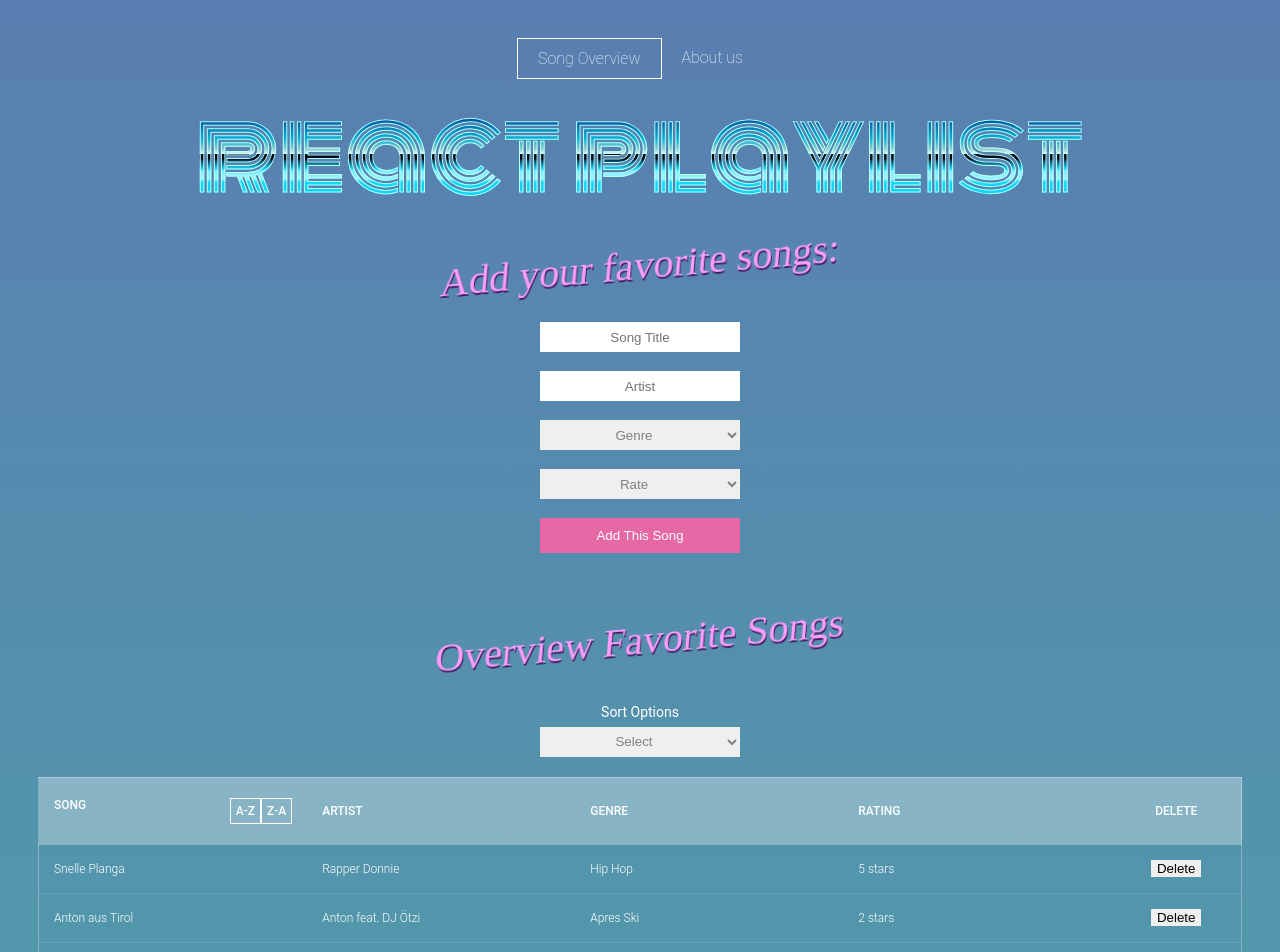
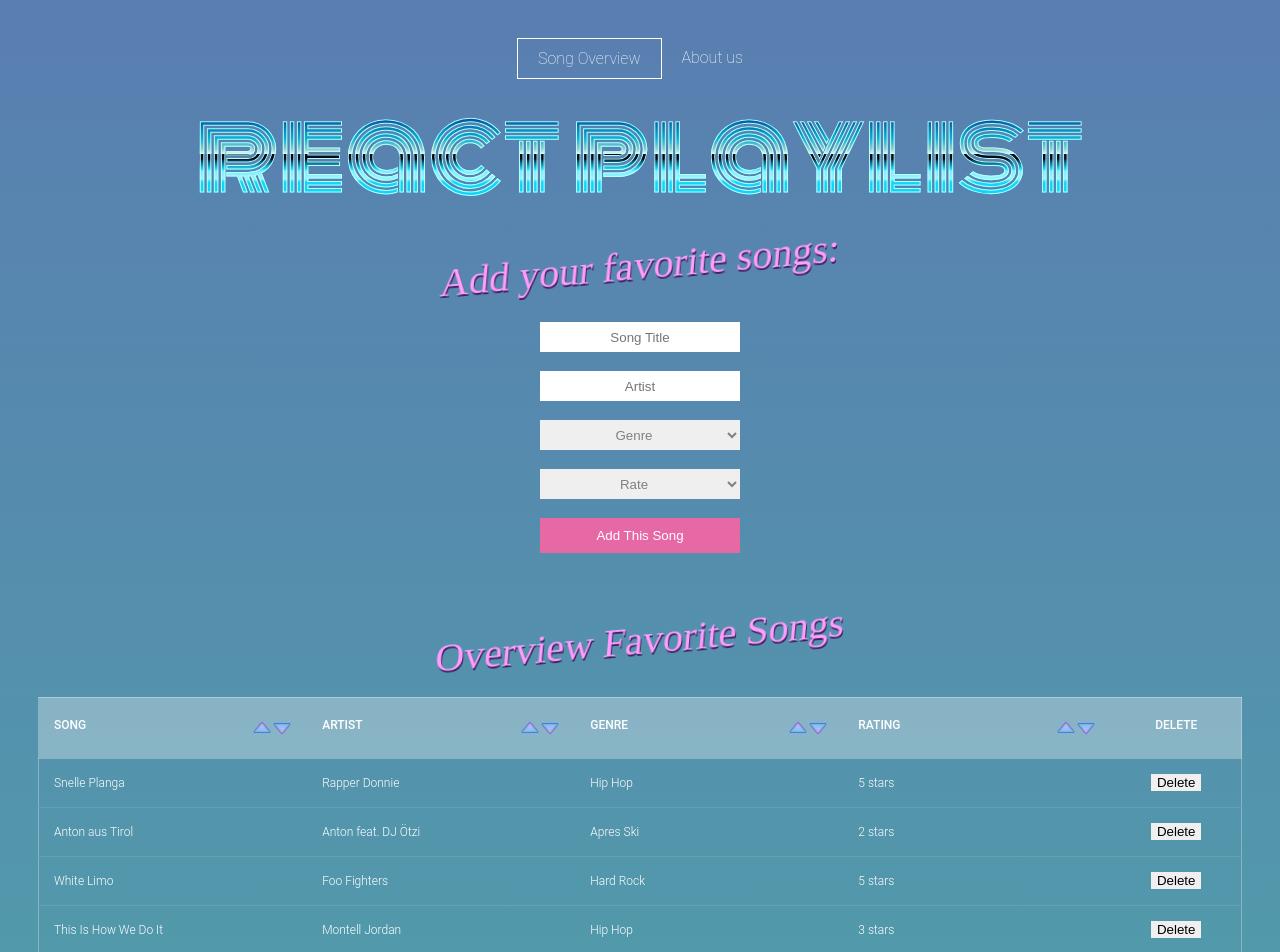
Before and after one commit to mpauws/React-API-Favs-Playlist-Winc-Academy, a React (Create React App) app in the folder my-app/: page / in a window 1280 px wide. Shown: the top 952 px of the page. Built offline with nearby package versions, Linux system fonts and the light colour scheme; a web font is replaced by a local one.

Commit message:
sort functionality

```diff
--- a/my-app/src/components/SongOverview.js
+++ b/my-app/src/components/SongOverview.js
@@ -1,68 +1,10 @@
 import React, { useState } from "react";
 import SongForm from "./SongForm";
-import SongSortSelect from "./SongSortSelect";
+import SongOverviewHeader from "./SongOverviewHeader";
 import SongListItem from "./SongListItem";
+import allSongsArray from "./songs.js";
 
 function SongOverview() {
-   const allSongsArray = [
-      {
-         id: "1",
-         songtitle: "Snelle Planga",
-         artist: "Rapper Donnie",
-         genre: "Hip Hop",
-         rating: "5 stars",
-      },
-      {
-         id: "2",
-         songtitle: "Anton aus Tirol",
-         artist: "Anton feat. DJ Ötzi",
-         genre: "Apres Ski",
-         rating: "2 stars",
-      },
-      {
-         id: "3",
-         songtitle: "White Limo",
-         artist: "Foo Fighters",
-         genre: "Hard Rock",
-         rating: "5 stars",
-      },
-      {
-         id: "4",
-         songtitle: "This Is How We Do It",
-         artist: "Montell Jordan",
-         genre: "Hip Hop",
-         rating: "3 stars",
-      },
-      {
-         id: "5",
-         songtitle: "Jij Krijgt Die Lach Niet Van Mijn Gezicht",
-         artist: "John de Bever",
-         genre: "Apres Ski",
-         rating: "4 stars",
-      },
-      {
-         id: "6",
-         songtitle: "Shenkie",
-         artist: "De Jeugd Van Tegenwoordig",
-         genre: "Hip Hop",
-         rating: "2 stars",
-      },
-      {
-         id: "7",
-         songtitle: "Spanish Castle Magic",
-         artist: "Jimi Hendrix",
-         genre: "Hard Rock",
-         rating: "5 stars",
-      },
-      {
-         id: "8",
-         songtitle: "Overkill",
-         artist: "Motörhead",
-         genre: "Heavy Metal",
-         rating: "5 stars",
-      },
-   ];
-
   const [songs, setSongs] = useState(allSongsArray);
   const [sorting, setSorting] = useState("");
 
@@ -70,13 +12,11 @@
     item.id = songs.length + 1;
     if (item.songtitle === "") {
       item.songtitle = "Unknown Songtitle";
+    }
+    if (item.artist === "") {
+      item.artist = "Unknown Artist";
+    }
     setSongs([...songs, item]);
-      } else if (item.artist === "") {
-         item.artist = "Unknown Artist";
-         setSongs([...songs, item]);
-      } else {
-         setSongs([...songs, item]);
-      }
   };
 
   const deleteSongFunctie = () => {
@@ -86,17 +26,11 @@
   };
 
   const deleteSongListItem = (song) => {
-      // console.log(event.target);
     setSongs(songs.filter((remainingSongs) => remainingSongs !== song));
     deleteSongFunctie(song.key);
   };
 
-   const onChangeSort = (event) => {
-      console.log("User changed the value", event.target.value);
-      setSorting(event.target.value);
-   };
-
-   const onChangeSort2 = (sortMethod) => {
+  const onChangeSort = (sortMethod) => {
     setSorting(sortMethod);
   };
 
@@ -106,11 +40,17 @@
   if (sorting === "songtitle-A-Z") {
     songs.sort((a, b) => (a.songtitle > b.songtitle ? 1 : -1));
   }
-   if (sorting === "A-Z") {
-      songs.sort((a, b) => (a.songtitle > b.songtitle ? 1 : -1));
+  if (sorting === "artist-A-Z") {
+    songs.sort((a, b) => (a.artist > b.artist ? 1 : -1));
   }
-   if (sorting === "Z-A") {
-      songs.sort((a, b) => (a.songtitle < b.songtitle ? 1 : -1));
+  if (sorting === "artist-Z-A") {
+    songs.sort((a, b) => (a.artist < b.artist ? 1 : -1));
+  }
+  if (sorting === "genre-A-Z") {
+    songs.sort((a, b) => (a.genre > b.genre ? 1 : -1));
+  }
+  if (sorting === "genre-Z-A") {
+    songs.sort((a, b) => (a.genre < b.genre ? 1 : -1));
   }
   if (sorting === "1star-5star") {
     songs.sort((a, b) => (a.rating > b.rating ? 1 : -1));
@@ -122,27 +62,9 @@
   return (
     <div>
       <SongForm addSongToList={addSongToList} />
-
       <h2>Overview Favorite Songs</h2>
-         <SongSortSelect onChangeSort={onChangeSort} />
       <table>
-            <thead className="song-header">
-               <tr>
-                  <th className="song-header-cell">
-                     Song
-                     <div className="sort-song" onClick={() => onChangeSort2("songtitle-Z-A")}>
-                        Z-A
-                     </div>
-                     <div className="sort-song" onClick={() => onChangeSort2("songtitle-A-Z")}>
-                        A-Z
-                     </div>
-                  </th>
-                  <th className="song-header-cell">Artist</th>
-                  <th className="song-header-cell">Genre</th>
-                  <th className="song-header-cell">Rating</th>
-                  <th className="song-cell-delete">Delete</th>
-               </tr>
-            </thead>
+        <SongOverviewHeader onChangeSort={onChangeSort} />
         <tbody>
           {songs
             ? songs.map((song) => (
--- /dev/null
+++ b/my-app/src/components/SongOverviewHeader.js
@@ -0,0 +1,73 @@
+import React from "react";
+
+function SongOverviewHeader(props) {
+  return (
+    <thead className="song-header">
+      <tr>
+        <th className="song-header-cell">
+          <span>Song</span>
+          <img
+            className="sort-icon"
+            onClick={() => props.onChangeSort("songtitle-Z-A")}
+            src={require("./images/icons8-sort-down-64.png")}
+            alt={"icon-down"}
+          />
+          <img
+            className="sort-icon"
+            src={require("./images/icons8-sort-up-64.png")}
+            alt={"icon-up"}
+            onClick={() => props.onChangeSort("songtitle-A-Z")}
+          />
+        </th>
+        <th className="song-header-cell">
+          Artist
+          <img
+            className="sort-icon"
+            src={require("./images/icons8-sort-down-64.png")}
+            alt={"icon-down"}
+            onClick={() => props.onChangeSort("artist-Z-A")}
+          />
+          <img
+            className="sort-icon"
+            src={require("./images/icons8-sort-up-64.png")}
+            alt={"icon-up"}
+            onClick={() => props.onChangeSort("artist-A-Z")}
+          />
+        </th>
+        <th className="song-header-cell">
+          Genre
+          <img
+            className="sort-icon"
+            src={require("./images/icons8-sort-down-64.png")}
+            alt={"icon-down"}
+            onClick={() => props.onChangeSort("genre-Z-A")}
+          />
+          <img
+            className="sort-icon"
+            src={require("./images/icons8-sort-up-64.png")}
+            alt={"icon-up"}
+            onClick={() => props.onChangeSort("genre-A-Z")}
+          />
+        </th>
+        <th className="song-header-cell">
+          Rating
+          <img
+            className="sort-icon"
+            src={require("./images/icons8-sort-down-64.png")}
+            alt={"icon-down"}
+            onClick={() => props.onChangeSort("1star-5star")}
+          />
+          <img
+            className="sort-icon"
+            src={require("./images/icons8-sort-up-64.png")}
+            alt={"icon-up"}
+            onClick={() => props.onChangeSort("5star-1star")}
+          />
+        </th>
+        <th className="song-cell-delete">Delete</th>
+      </tr>
+    </thead>
+  );
+}
+
+export default SongOverviewHeader;
--- a/my-app/src/components/SongSortSelect.js
+++ /dev/null
@@ -1,18 +0,0 @@
-import React from "react";
-
-function SongSortSelect(props) {
-   return (
-      <div className="sort-options">
-         <label className="sort-options-label">Sort Options</label>
-         <select className="select-menu" onChange={props.onChangeSort}>
-            <option value="sorting">Select</option>
-            <option value="A-Z">A-Z</option>
-            <option value="Z-A">Z-A</option>
-            <option value="1star-5star">Rating 1-5</option>
-            <option value="5star-1star">Rating 5-1</option>
-         </select>
-      </div>
-   );
-}
-
-export default SongSortSelect;
--- /dev/null
+++ b/my-app/src/components/songs.js
@@ -0,0 +1,60 @@
+const allSongsArray = [
+  {
+    id: "1",
+    songtitle: "Snelle Planga",
+    artist: "Rapper Donnie",
+    genre: "Hip Hop",
+    rating: "5 stars",
+  },
+  {
+    id: "2",
+    songtitle: "Anton aus Tirol",
+    artist: "Anton feat. DJ Ötzi",
+    genre: "Apres Ski",
+    rating: "2 stars",
+  },
+  {
+    id: "3",
+    songtitle: "White Limo",
+    artist: "Foo Fighters",
+    genre: "Hard Rock",
+    rating: "5 stars",
+  },
+  {
+    id: "4",
+    songtitle: "This Is How We Do It",
+    artist: "Montell Jordan",
+    genre: "Hip Hop",
+    rating: "3 stars",
+  },
+  {
+    id: "5",
+    songtitle: "Jij Krijgt Die Lach Niet Van Mijn Gezicht",
+    artist: "John de Bever",
+    genre: "Apres Ski",
+    rating: "4 stars",
+  },
+  {
+    id: "6",
+    songtitle: "Shenkie",
+    artist: "De Jeugd Van Tegenwoordig",
+    genre: "Hip Hop",
+    rating: "2 stars",
+  },
+  {
+    id: "7",
+    songtitle: "Spanish Castle Magic",
+    artist: "Jimi Hendrix",
+    genre: "Hard Rock",
+    rating: "5 stars",
+  },
+  {
+    id: "8",
+    songtitle: "Overkill",
+    artist: "Motörhead",
+    genre: "Heavy Metal",
+    rating: "5 stars",
+  },
+];
+
+export default allSongsArray;
--- a/my-app/src/index.css
+++ b/my-app/src/index.css
@@ -203,18 +203,23 @@
   border: 1px solid rgba(255, 255, 255, 0.3);
 }
 
+.song-header-cell {
+  vertical-align: middle;
+}
+
 th {
   background-color: rgba(255, 255, 255, 0.3);
   width: 17vw;
   padding: 20px 15px;
   text-align: left;
+  vertical-align: text-bottom;
   font-weight: 500;
   font-size: 12px;
   color: #fff;
   text-transform: uppercase;
 }
 
-.sort-song {
+.sort-button {
   float: right;
   padding: 5px;
   border: 1px solid white;
@@ -231,6 +236,12 @@
   text-align: center;
 }
 
+img.sort-icon {
+  cursor: pointer;
+  float: right;
+  width: 20px;
+}
+
 /* [[[[[[[[[[[[[[[[[[[[[[[[[[[[[[[[[[[[[[[[[[[[[[[[[[[[[[[[[[[[[[[ */
 /* ABOUT PAGE */
 /* [[[[[[[[[[[[[[[[[[[[[[[[[[[[[[[[[[[[[[[[[[[[[[[[[[[[[[[[[[[[[[[ */
@@ -243,7 +254,8 @@
   left: -400px;
   right: -400px;
   position: absolute;
-   background-image: linear-gradient(#ff0092 1px, transparent 1px), linear-gradient(90deg, #ff0092 1px, transparent 1px);
+  background-image: linear-gradient(#ff0092 1px, transparent 1px),
+    linear-gradient(90deg, #ff0092 1px, transparent 1px);
   background-size: 3% 3%, 3% 3%;
   background-position: 0 0, 0 0;
   transform: perspective(400px) rotateX(85deg);
```
Also changed, not shown: my-app/src/components/images/icons8-sort-down-64.png (added), my-app/src/components/images/icons8-sort-up-64.png (added). Lines whose indentation alone changed are shown as unchanged.
